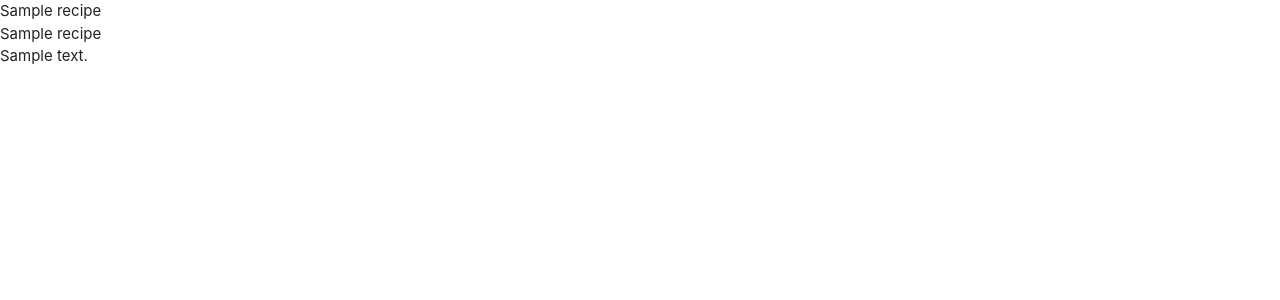
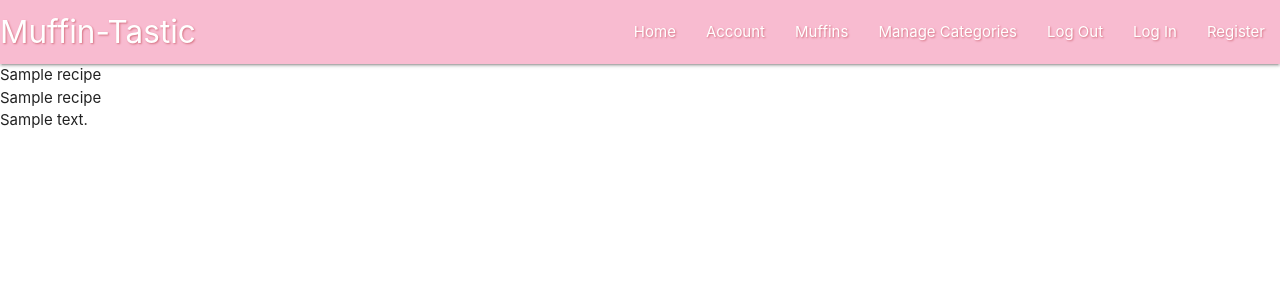
Before and after one commit to maxnyla/muffin-tastic, a Flask app: page / in a window 1280 px wide. Shown: the top 300 px of the page. Run offline with Flask 2, Linux system fonts and the light colour scheme; a database or web service that is not in the repository returns one stand-in record (values such as "Sample title"); some libraries are stand-ins or nearby versions.

Commit message:
Added Materialize navbars

```diff
--- a/static/css/style.css
+++ b/static/css/style.css
@@ -1,3 +1,4 @@
-body {
-
+.text-shadow {
+    text-shadow: 1px 1px 2px rgb(214, 115, 131);
+    /* text-shadow: 2px 2px 2px rgba(0, 0, 0, 0.5);*/
 }
--- a/static/js/script.js
+++ b/static/js/script.js
@@ -0,0 +1,5 @@
+/* jQuery for MaterializeCSS initialization */
+
+$(document).ready(function () {
+    $(".sidenav").sidenav();
+});
--- a/templates/base.html
+++ b/templates/base.html
@@ -9,10 +9,42 @@
     <link rel="stylesheet" href="{{ url_for('static', filename='css/style.css') }}" type="text/css">
     {% block styles %}
     {% endblock %}
-
     <title>Muffin Recipes</title>
 </head>
 <body>
+	<header>
+        <!-- top navbar -->
+		<nav class="nav-extended text-shadow pink lighten-4">
+			<div class="nav-wrapper">
+				<a href="{{ url_for('get_recipes') }}" class="brand-logo">Muffin-Tastic</a>
+				<a href="#" data-target="mobile-demo" class="sidenav-trigger"><i class="fas fa-bars"></i></a>
+				<ul class="right hide-on-med-and-down">
+					<li><a href="{{ url_for('get_recipes') }}">Home</a></li>
+					<li><a href="#">Account</a></li>
+					<li><a href="#">Muffins</a></li>
+					<li><a href="#">Manage Categories</a></li>
+					<li><a href="#">Log Out</a></li>
+					<li><a href="#">Log In</a></li>
+					<li><a href="#">Register</a></li>
+				</ul>
+			</div>
+		</nav>
+
+        <!-- mobile sidenav -->
+		<ul class="sidenav" id="mobile-demo">
+            <li><h4 class="center-align pink lighten-4">Muffin-Tastic</h4></li>
+            <li><a href="{{ url_for('get_recipes') }}">Home</a></li>
+            <li><a href="#">Account</a></li>
+            <li><a href="#">Muffins</a></li>
+            <li><a href="#">Manage Categories</a></li>
+            <li><a href="#">Log Out</a></li>
+            <li><a href="#">Log In</a></li>
+            <li><a href="#">Register</a></li>
+		</ul>
+	</header>
+
+
+
 
     {% block content %}
     {% endblock %}
```
